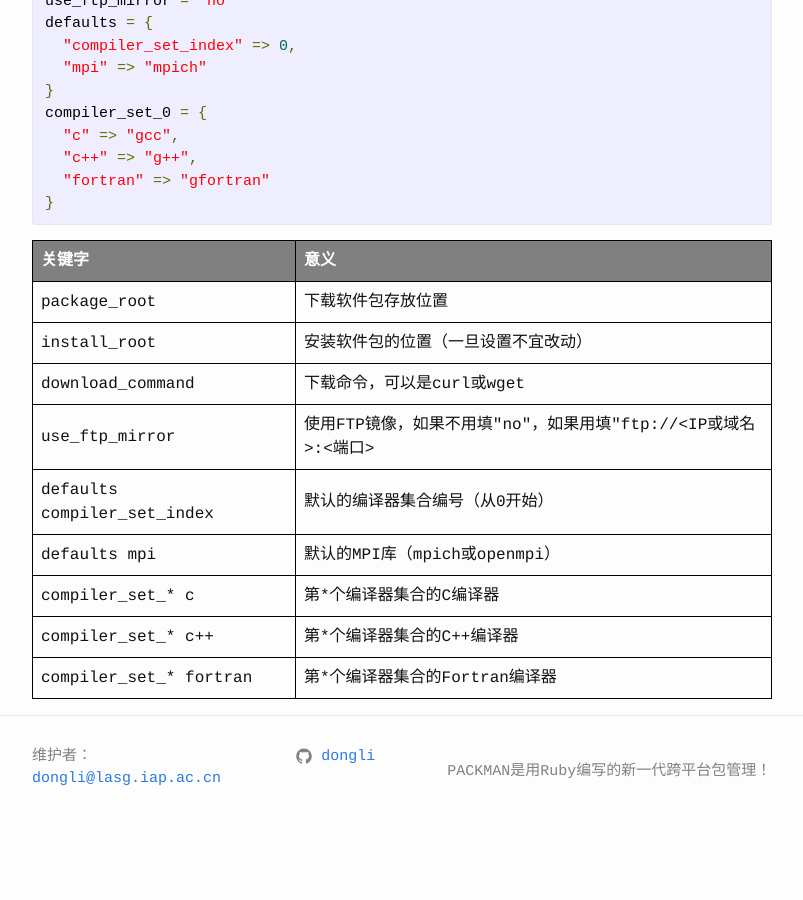
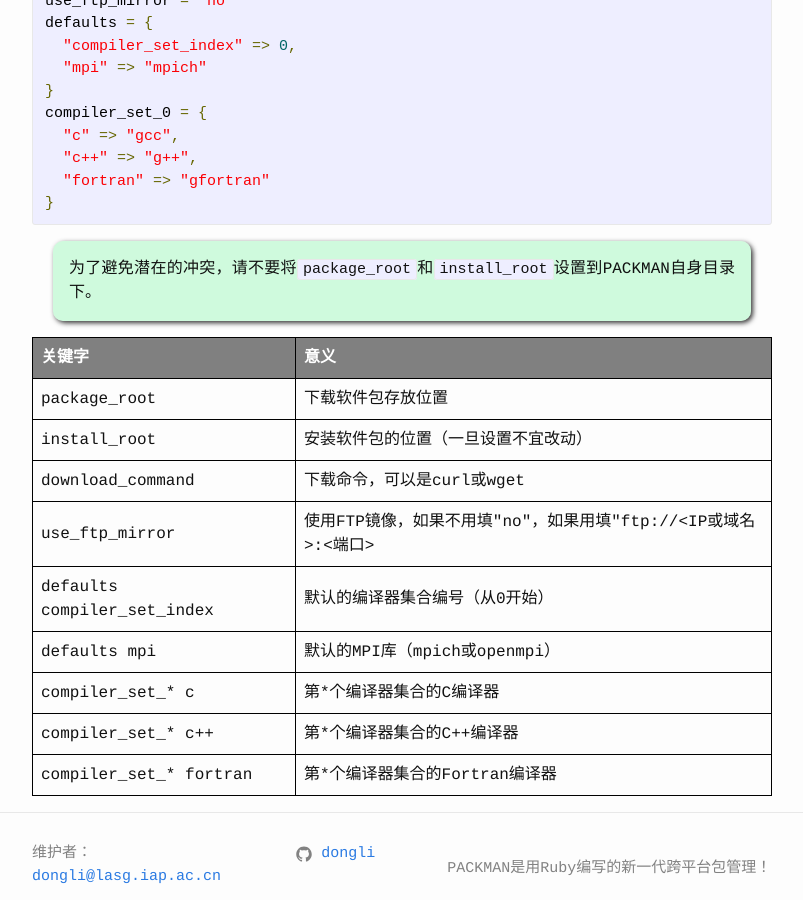
Before and after one commit to dongli/legacy-packman, a Jekyll site: the page built from zh/installation.html, in a window 1280 px wide and 900 px high, scrolled down 1161 px. Shown: the whole window, without its empty margins (238-1041 px from the left). Built offline with Jekyll 4.4.1, drawn with Linux system fonts in a browser that asks for light colours; before the commit the page ends 2012 px from its top, so only the background shows below that.

Commit message:
Add notice on package_root and install_root

```diff
--- a/en/installation.html
+++ b/en/installation.html
@@ -58,6 +58,9 @@ compiler_set_0 = {
   "fortran" => "gfortran"
 }
 </pre>
+<div class="notice">
+    To avoid potential conflicts, please do not set <code>package_root</code> and <code>install_root</code> into PACKMAN's directory.
+</div>
   <table class="center">
     <tr>
       <th>Keyword</th>
--- a/zh/installation.html
+++ b/zh/installation.html
@@ -58,6 +58,9 @@ compiler_set_0 = {
   "fortran" => "gfortran"
 }
 </pre>
+<div class="notice">
+    为了避免潜在的冲突，请不要将<code>package_root</code>和<code>install_root</code>设置到PACKMAN自身目录下。
+</div>
     <table class="center">
         <tr>
             <th>关键字</th>
```
